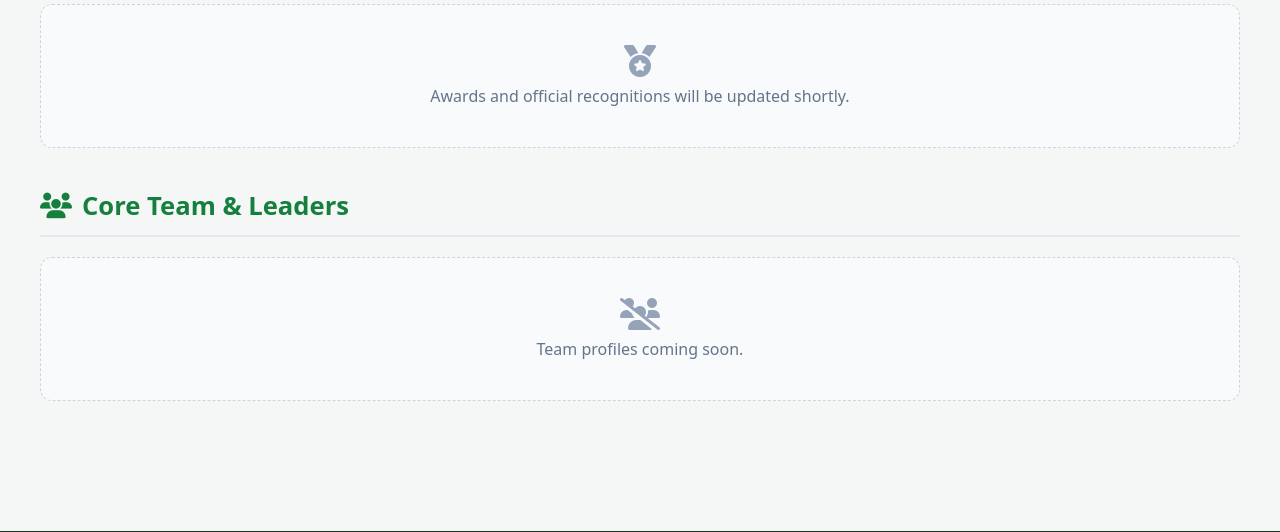
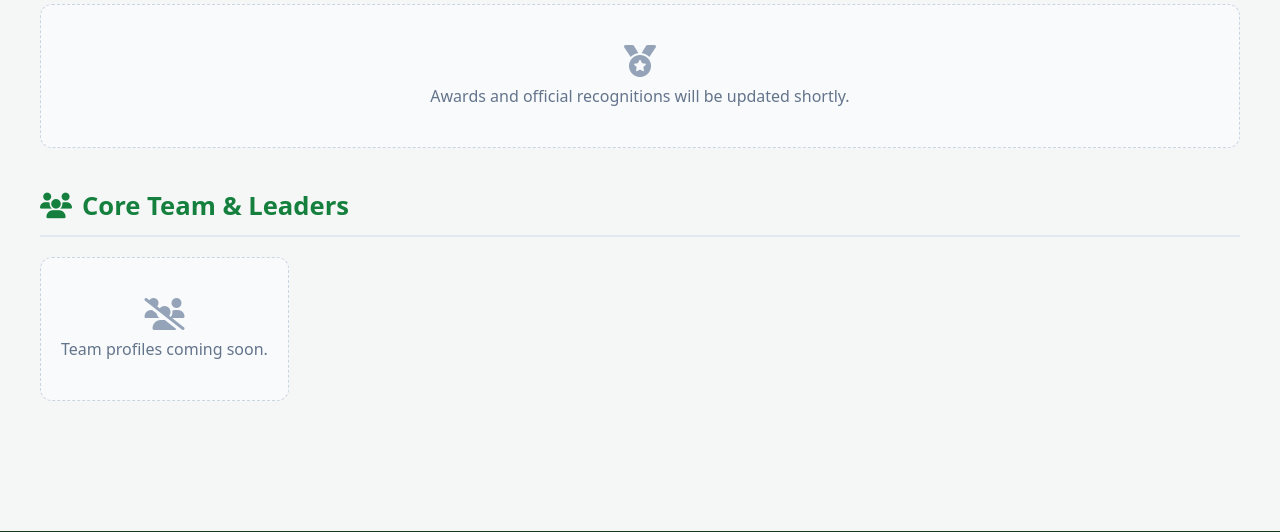
Before and after one commit to boysfoundation/boysfoundation, a Django app: page /portfolio/ in a window 1280 px wide. Shown: the part 1105-1637 px from the top of the page. Run offline with Django 5.2, Linux system fonts and the light colour scheme; data comes from the database, SQL or seed files in the repository; data that the repository does not hold is empty.

Commit message:
Update portfolio page layout with Projects, Awards, and Team sections

```diff
--- a/portfolio/templates/portfolio/portfolio.html
+++ b/portfolio/templates/portfolio/portfolio.html
@@ -260,14 +260,16 @@
             margin: 0;
         }
 
-        /* SECTION 3: TEAM MEMBERS GRID */
+        /* FLEXBOX TEAM GRID FOR PERFECT CARD SIZING & ALIGNMENT */
 .team-grid {
-            display: grid;
-            grid-template-columns: repeat(auto-fill, minmax(220px, 1fr));
-            gap: 25px;
+    display: flex;
+    flex-wrap: wrap;
+    justify-content: flex-start; /* Or use 'center' if you want them centered in the row */
+    gap: 24px;
     width: 100%;
     box-sizing: border-box;
 }
+
 .team-card {
     background: #ffffff;
     border-radius: 14px;
@@ -276,7 +278,12 @@
     border: 1px solid #e2e8f0;
     box-shadow: 0 4px 10px rgba(0,0,0,0.03);
     transition: all 0.3s ease;
+    /* Sets a fixed flexible card width so cards maintain clean proportions */
+    flex: 1 1 240px;
+    max-width: 280px;
+    box-sizing: border-box;
 }
+
 .team-card:hover {
     transform: translateY(-5px);
     box-shadow: 0 10px 22px rgba(0,0,0,0.08);
```
Lines whose indentation alone changed are shown as unchanged.
